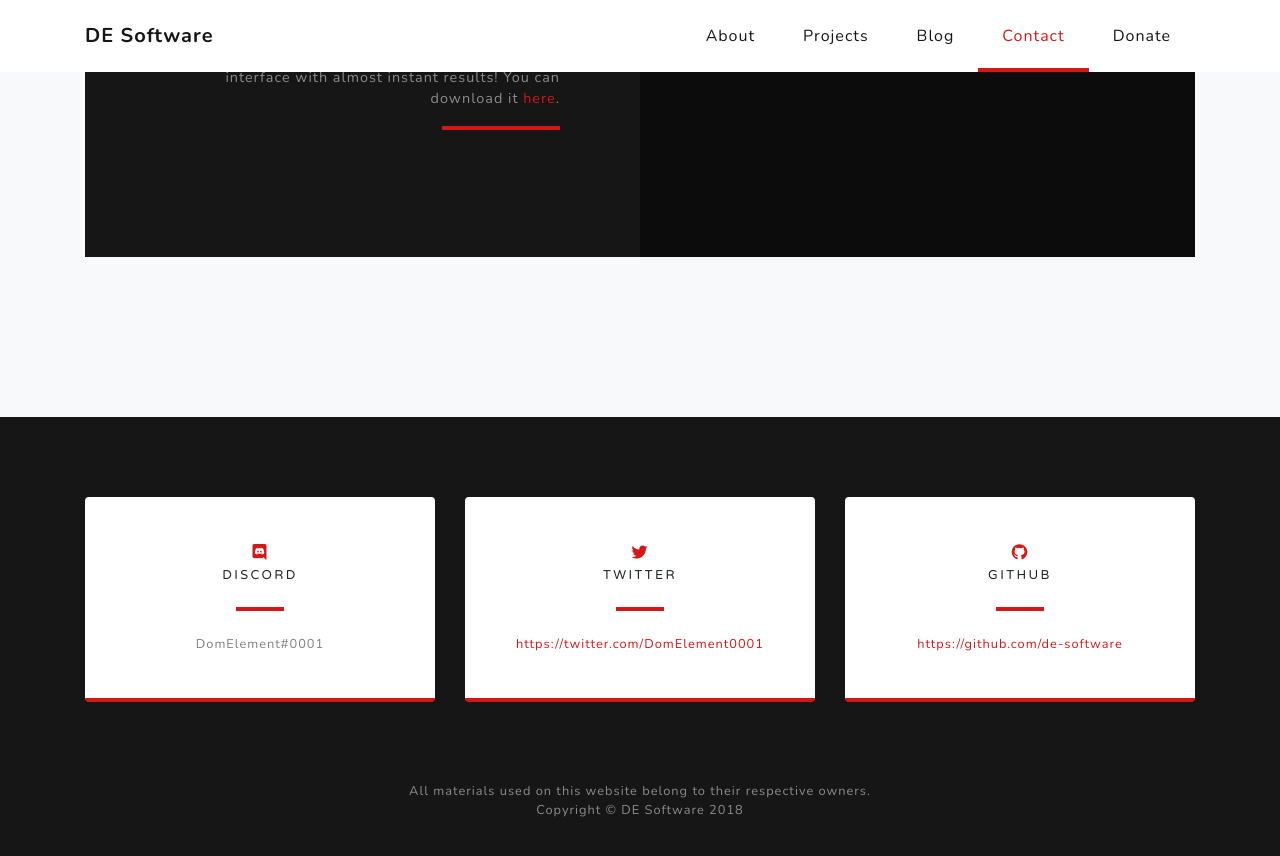
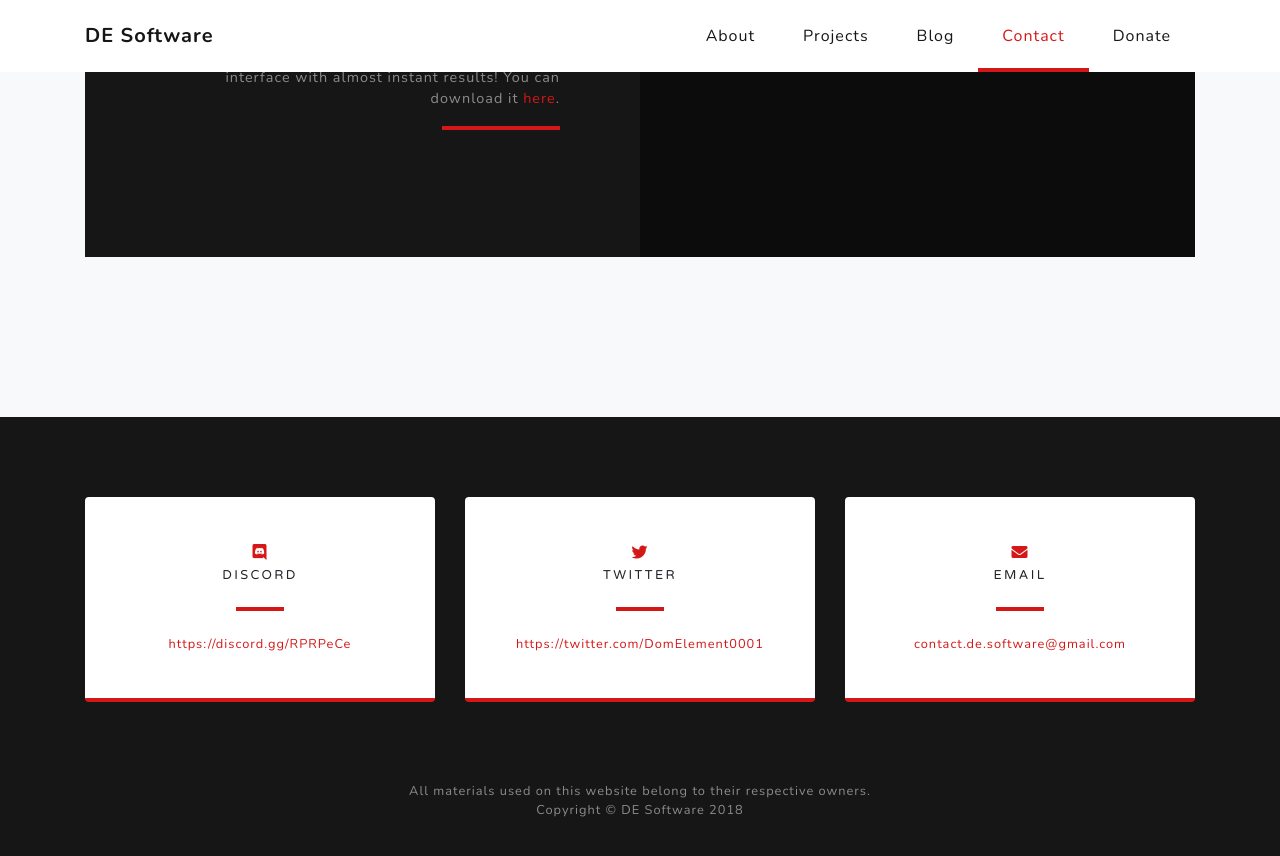
Before and after one commit to Orionthestarhog/de-software.github.io, a Jekyll site: the page index.html, which Jekyll copies as it is, in a window 1280 px wide and 900 px high, scrolled down 2458 px. Shown: the top 856 px of the window. Built offline with Jekyll 4.4.1, drawn with Linux system fonts in a browser that asks for light colours; Markdown is read by kramdown in place of the engine named in the settings.

Commit message:
Update index.html

```diff
--- a/index.html
+++ b/index.html
@@ -196,7 +196,9 @@
                 <i class="fab fa-discord text-primary mb-2"></i>
                 <h4 class="text-uppercase m-0">Discord</h4>
                 <hr class="my-4">
-                <div class="small text-black-50">DomElement#0001</div>
+                <div class="small text-black-50">
+                  <a href="https://discord.gg/RPRPeCe">https://discord.gg/RPRPeCe</a>
+                </div>
               </div>
             </div>
           </div>
@@ -217,11 +219,11 @@
           <div class="col-md-4 mb-3 mb-md-0">
             <div class="card py-4 h-100">
               <div class="card-body text-center">
-                <i class="fab fa-github text-primary mb-2"></i>
-                <h4 class="text-uppercase m-0">Github</h4>
+                <i class="fas fa-envelope text-primary mb-2"></i>
+                <h4 class="text-uppercase m-0">Email</h4>
                 <hr class="my-4">
                 <div class="small text-black-50">
-                  <a href="https://github.com/de-software">https://github.com/de-software</a>
+                  <a href="mailto:contact.de.software@gmail.com">contact.de.software@gmail.com</a>
                 </div>
               </div>
             </div>
```
